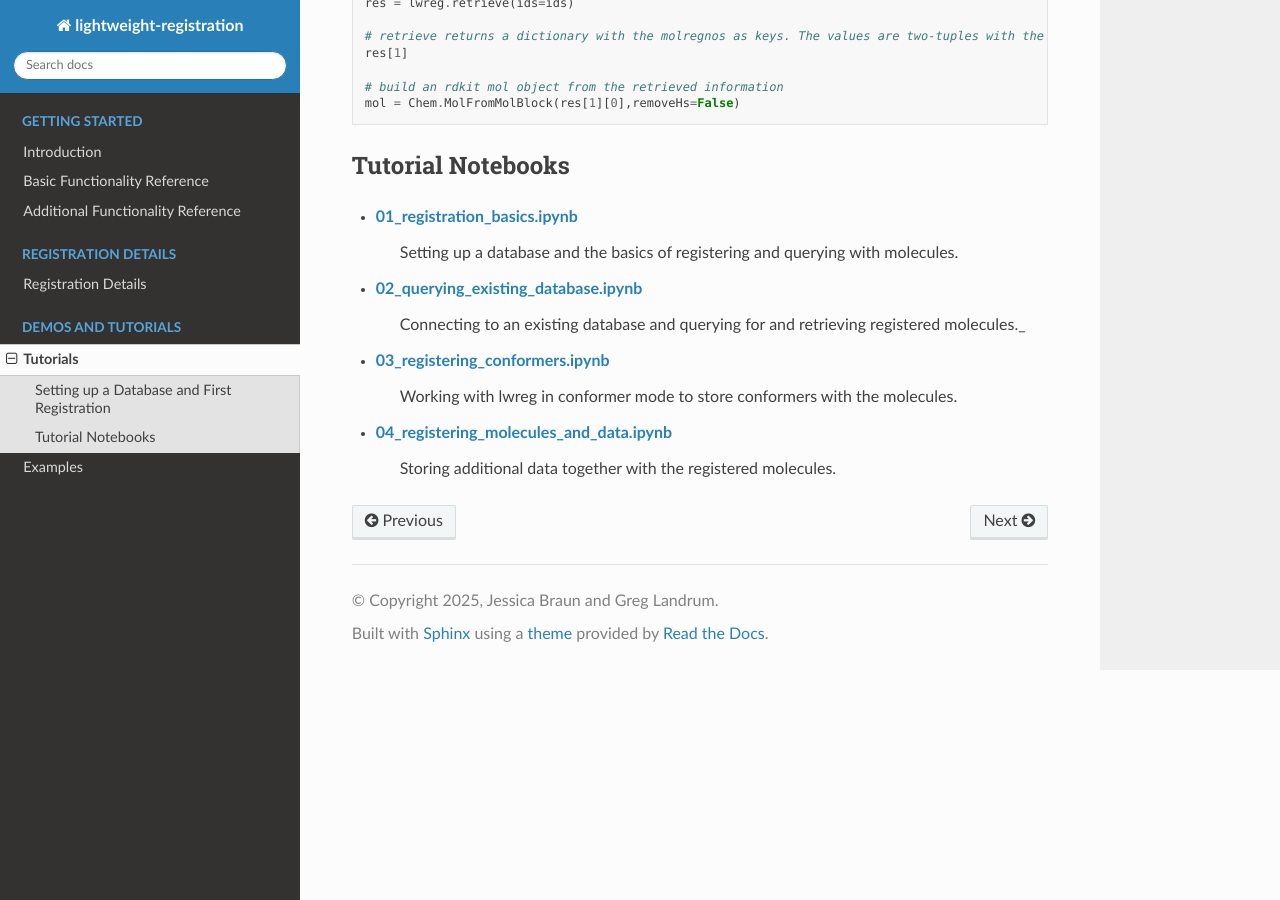
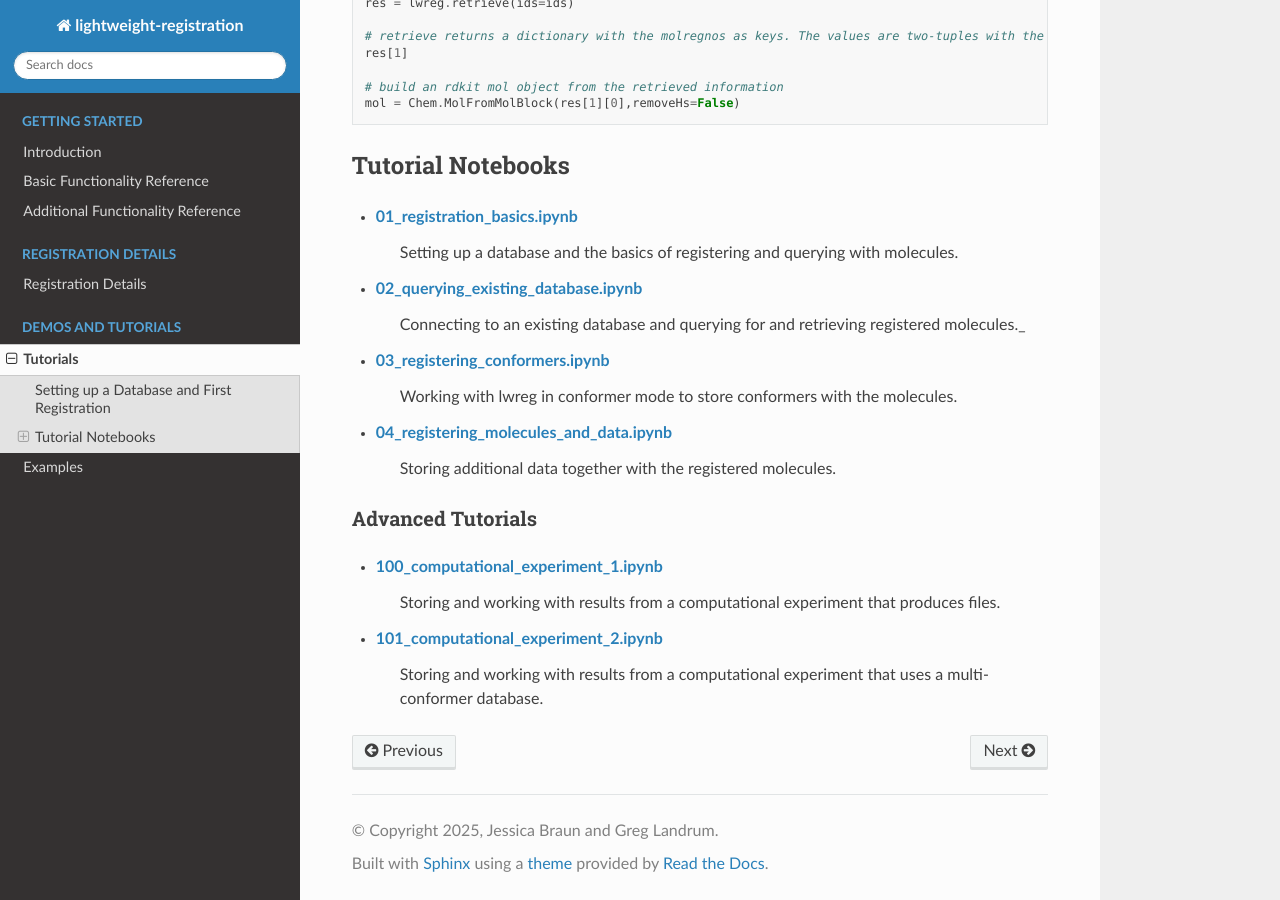
Before and after one commit to rinikerlab/lightweight-registration, a Sphinx documentation site: the page built from docs/source/tutorials.rst, in a window 1280 px wide and 900 px high, scrolled down 1467 px. Built offline with Sphinx 7.4.7 and the Read the Docs theme 3.1.0, drawn with Linux system fonts in a browser that asks for light colours.

Commit message:
move computational experiment demos to tutorials

```diff
--- a/docs/source/tutorials.rst
+++ b/docs/source/tutorials.rst
@@ -86,3 +86,11 @@
    Working with lwreg in conformer mode to store conformers with the molecules.
 * `04_registering_molecules_and_data.ipynb <https://github.com/rinikerlab/lightweight-registration/blob/main/tutorial/04_registering_compounds_and_data.ipynb>`_
    Storing additional data together with the registered molecules.
+
+Advanced Tutorials
+^^^^^^^^^^^^^^^^^^
+
+* `100_computational_experiment_1.ipynb <https://github.com/rinikerlab/lightweight-registration/blob/main/tutorial/100_computational_experiment_1.ipynb>`_
+   Storing and working with results from a computational experiment that produces files.
+* `101_computational_experiment_2.ipynb <https://github.com/rinikerlab/lightweight-registration/blob/main/tutorial/101_computational_experiment_2.ipynb>`_
+   Storing and working with results from a computational experiment that uses a multi-conformer database.
```
Also changed, not shown: demos/README.md (deleted), 4 other files.
